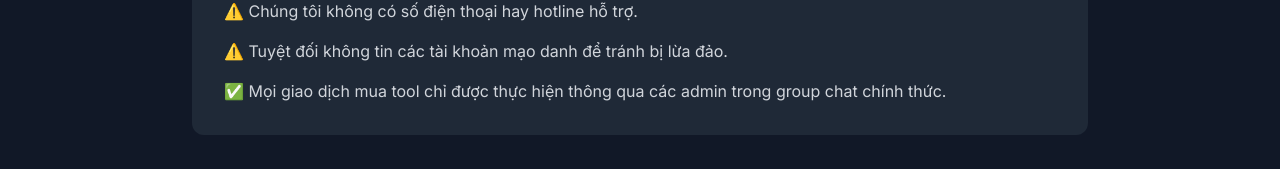
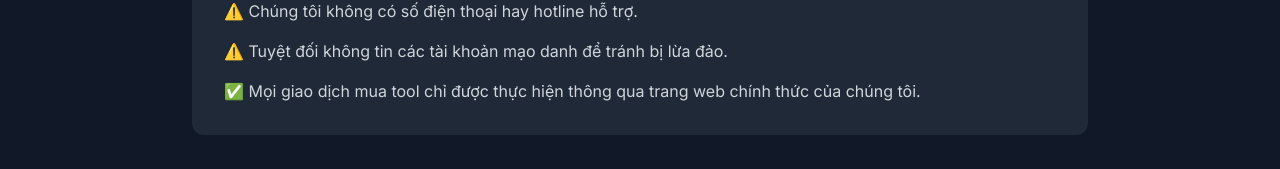
Before and after one commit to zaikaman/AirdropKillers, a Next.js app: page /contact in a window 1280 px wide. Shown: the part 753-922 px from the top of the page. Built offline with nearby package versions, Linux system fonts and the light colour scheme.

Commit message:
Changed some texts

```diff
--- a/src/app/contact/page.tsx
+++ b/src/app/contact/page.tsx
@@ -76,7 +76,7 @@ export default function ContactPage() {
                 <p>⚠️ Airdrop Killers chỉ có duy nhất 2 kênh liên lạc chính thức trên Telegram như trên.</p>
                 <p>⚠️ Chúng tôi không có số điện thoại hay hotline hỗ trợ.</p>
                 <p>⚠️ Tuyệt đối không tin các tài khoản mạo danh để tránh bị lừa đảo.</p>
-                <p>✅ Mọi giao dịch mua tool chỉ được thực hiện thông qua các admin trong group chat chính thức.</p>
+                <p>✅ Mọi giao dịch mua tool chỉ được thực hiện thông qua trang web chính thức của chúng tôi.</p>
               </div>
             </div>
           </SlideIn>
```
